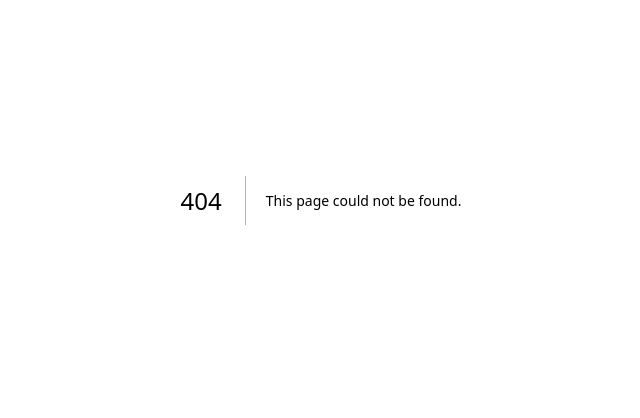
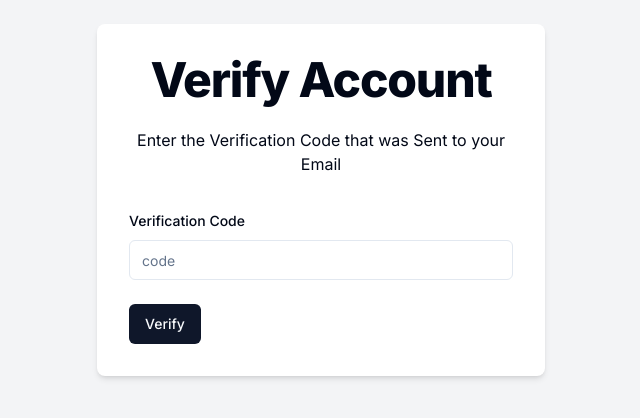
Before and after one commit to itsMinar/mystery-message, a Next.js app: page /verify/1 in a window 1280 px wide. Before the commit this address had no page. Shown: the part 200-618 px from the top of the page, without its empty margins (319-959 px from the left). Built offline with nearby package versions, Linux system fonts and the light colour scheme.

Commit message:
Create Verify Account Page

```diff
--- a/src/app/(auth)/sign-up/page.tsx
+++ b/src/app/(auth)/sign-up/page.tsx
@@ -72,6 +72,7 @@
 
   const onSubmit = async (data: z.infer<typeof signUpSchema>) => {
     setIsSubmitting(true);
+
     try {
       const response = await axios.post<ApiResponse>('/api/sign-up', data);
       toast.success(response.data.message);
@@ -93,7 +94,7 @@
           <h1 className="mb-6 text-4xl font-extrabold tracking-tight lg:text-5xl">
             Join Mystery Message
           </h1>
-          <p className="mb-4">Sign up to start your anonymous journey.</p>
+          <p className="mb-4">Sign up to start your anonymous journey</p>
         </div>
         <Form {...form}>
           <form onSubmit={form.handleSubmit(onSubmit)} className="space-y-6">
--- /dev/null
+++ b/src/app/(auth)/verify/[username]/page.tsx
@@ -0,0 +1,104 @@
+'use client';
+
+import { Button } from '@/components/ui/button';
+import {
+  Form,
+  FormControl,
+  FormField,
+  FormItem,
+  FormLabel,
+  FormMessage,
+} from '@/components/ui/form';
+import { Input } from '@/components/ui/input';
+import { verifySchema } from '@/schemas/verifySchema';
+import { ApiResponse } from '@/types/ApiResponse';
+import { zodResolver } from '@hookform/resolvers/zod';
+import axios, { AxiosError } from 'axios';
+import { Loader2 } from 'lucide-react';
+import { useRouter } from 'next/navigation';
+import { useState } from 'react';
+import { useForm } from 'react-hook-form';
+import { toast } from 'sonner';
+import { z } from 'zod';
+
+type AccountVerifyPageProps = {
+  params: {
+    username: string;
+  };
+};
+
+export default function AccountVerifyPage({ params }: AccountVerifyPageProps) {
+  const [isSubmitting, setIsSubmitting] = useState(false);
+
+  const form = useForm<z.infer<typeof verifySchema>>({
+    resolver: zodResolver(verifySchema),
+    defaultValues: {
+      code: '',
+    },
+  });
+
+  const router = useRouter();
+
+  const onSubmit = async (data: z.infer<typeof verifySchema>) => {
+    setIsSubmitting(true);
+
+    try {
+      const response = await axios.post('/api/verify-code', {
+        username: params.username,
+        code: data.code,
+      });
+      toast.success(response.data.message);
+      router.replace('/sign-in');
+    } catch (error) {
+      console.error('Error in verifying the User', error);
+      const axiosError = error as AxiosError<ApiResponse>;
+      let errorMessage = axiosError.response?.data.message;
+      toast.error(errorMessage);
+    } finally {
+      setIsSubmitting(false);
+    }
+  };
+
+  return (
+    <div className="flex min-h-screen items-center justify-center bg-gray-100">
+      <div className="w-full max-w-md space-y-8 rounded-lg bg-white p-8 shadow-md">
+        <div className="text-center">
+          <h1 className="mb-6 text-4xl font-extrabold tracking-tight lg:text-5xl">
+            Verify Account
+          </h1>
+          <p className="mb-4">
+            Enter the Verification Code that was Sent to your Email
+          </p>
+        </div>
+
+        <Form {...form}>
+          <form onSubmit={form.handleSubmit(onSubmit)} className="space-y-6">
+            <FormField
+              name="code"
+              control={form.control}
+              render={({ field }) => (
+                <FormItem>
+                  <FormLabel>Verification Code</FormLabel>
+                  <FormControl>
+                    <Input placeholder="code" {...field} />
+                  </FormControl>
+                  <FormMessage />
+                </FormItem>
+              )}
+            />
+
+            <Button type="submit" disabled={isSubmitting}>
+              {isSubmitting ? (
+                <>
+                  <Loader2 className="mr-2 h-4 w-4 animate-spin" /> Verifying
+                </>
+              ) : (
+                'Verify'
+              )}
+            </Button>
+          </form>
+        </Form>
+      </div>
+    </div>
+  );
+}
--- a/src/app/layout.tsx
+++ b/src/app/layout.tsx
@@ -21,7 +21,16 @@
       <AuthProvider>
         <body className={inter.className}>
           {children}
-          <Toaster />
+          <Toaster
+            toastOptions={{
+              classNames: {
+                error: 'bg-red-400',
+                success: 'text-gray-800 bg-green-200',
+                warning: 'text-yellow-400',
+                info: 'bg-blue-500',
+              },
+            }}
+          />
         </body>
       </AuthProvider>
     </html>
--- a/src/helpers/sendVerificationEmail.ts
+++ b/src/helpers/sendVerificationEmail.ts
@@ -11,7 +11,7 @@
     await resend.emails.send({
       from: 'onboarding@resend.dev',
       to: email,
-      subject: 'Mystery Message | Verification code',
+      subject: 'Verification code | Mystery Message',
       react: VerificationEmail({ username, otp: verifyCode }),
     });
 
```
